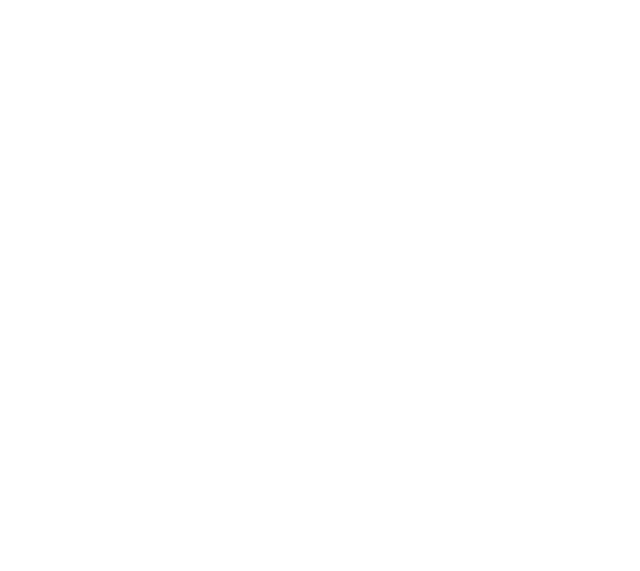
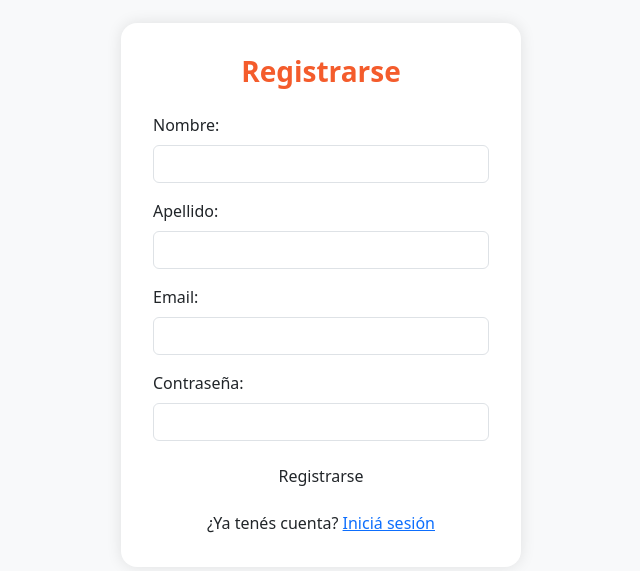
Before and after one commit to FelicitasRalle/challengeFinal-front-akademi-FelicitasRalle, a React (Vite) app: page /register in a window 1280 px wide. Before the commit this address had no page. Shown: the part 105-676 px from the top of the page, without its empty margins (319-959 px from the left). Built offline with nearby package versions, Linux system fonts and the light colour scheme.

Commit message:
feat: agregar paginas para reset de contraseña

```diff
--- a/src/App.jsx
+++ b/src/App.jsx
@@ -8,6 +8,9 @@ import CursosProfesorPage from './pages/CursosProfesorPage';
 import MisCursosAlumno from './pages/MisCursosAlumno';
 import CalificacionesProfesorPage from './pages/CalificacionesProfesorPage';
 import CalificacionesAlumnoPage from './pages/CalificacionesAlumnoPage';
+import RegisterPage from './pages/RegisterPage';
+import OlvidarContraseñaPage from './pages/OlvidarContraseñaPage';
+import ResetContraseñaPage from './pages/ResetContraseña';
 
 const App = () => {
   return (
@@ -22,6 +25,9 @@ const App = () => {
         <Route path="cursos/alumno/mis-cursos" element={<MisCursosAlumno />} />
         <Route path="profesor/calificaciones/:courseId" element={<CalificacionesProfesorPage />} />
         <Route path="calificaciones" element={<CalificacionesAlumnoPage />} />
+        <Route path="/register" element={<RegisterPage />} />
+        <Route path="/forgot-password" element={<OlvidarContraseñaPage />} />
+        <Route path="/reset-password" element={<ResetContraseñaPage />} />
       </Routes>
     </Router>
   );
--- a/src/pages/Login.jsx
+++ b/src/pages/Login.jsx
@@ -1,3 +1,4 @@
+// src/pages/LoginPage.jsx
 import React, { useState, useEffect } from "react";
 import { useDispatch, useSelector } from "react-redux";
 import { login } from "../redux/actions/authActions";
@@ -7,6 +8,7 @@ import '../styles/login.css';
 
 const LoginPage = () => {
   const [formData, setFormData] = useState({ email: "", password: "" });
+  const [fieldErrors, setFieldErrors] = useState({});
   const dispatch = useDispatch();
   const navigate = useNavigate();
 
@@ -14,24 +16,33 @@ const LoginPage = () => {
     (state) => state.auth
   );
 
+  const validate = () => {
+    const errors = {};
+    if (!formData.email.trim()) errors.email = 'El email es obligatorio';
+    else if (!/^[^\s@]+@[^\s@]+\.[^\s@]+$/.test(formData.email)) errors.email = 'Email inválido';
+    if (!formData.password.trim()) errors.password = 'La contraseña es obligatoria';
+    return errors;
+  };
+
   const handleChange = (e) => {
     setFormData({ ...formData, [e.target.name]: e.target.value });
   };
 
   const handleSubmit = async (e) => {
     e.preventDefault();
+    const errors = validate();
+    setFieldErrors(errors);
+    if (Object.keys(errors).length > 0) return;
     await dispatch(login(formData));
   };
 
   useEffect(() => {
     if (isAuthenticated && user && justLoggedIn) {
-    console.log("Redirigiendo por rol:", user.role);
       if (user.role === "student") navigate("/cursos");
       else if (user.role === "professor") navigate("/profesor/cursos");
       else if (user.role === "superadmin") navigate("/admin/usuarios");
     }
   }, [isAuthenticated, user, justLoggedIn, navigate]);
-
 
   return (
     <div className="login-page">
@@ -47,6 +58,7 @@ const LoginPage = () => {
               onChange={handleChange}
               required
             />
+            {fieldErrors.email && <small className="text-danger">{fieldErrors.email}</small>}
           </div>
           <div className="mb-3">
             <label className="form-label">Contraseña:</label>
@@ -57,6 +69,7 @@ const LoginPage = () => {
               onChange={handleChange}
               required
             />
+            {fieldErrors.password && <small className="text-danger">{fieldErrors.password}</small>}
           </div>
           <div className="d-grid">
             <button type="submit" className="btn login-btn" disabled={loading}>
@@ -69,6 +82,13 @@ const LoginPage = () => {
             </Alert>
           )}
         </form>
+        <div className="mt-3 text-center">
+          <span>¿No tenés cuenta? </span>
+          <a href="/register">Registrate aquí</a>
+        </div>
+        <div className="mt-2 text-center">
+          <a href="/forgot-password">¿Olvidaste tu contraseña?</a>
+        </div>
       </div>
     </div>
   );
--- /dev/null
+++ b/src/pages/OlvidarContraseñaPage.jsx
@@ -0,0 +1,58 @@
+import React, { useState } from 'react';
+import axios from 'axios';
+import { Alert, Spinner } from 'react-bootstrap';
+import '../styles/login.css';
+
+const OlvidarContraseñaPage = () => {
+  const [email, setEmail] = useState('');
+  const [loading, setLoading] = useState(false);
+  const [message, setMessage] = useState(null);
+  const [error, setError] = useState(null);
+
+  const handleSubmit = async (e) => {
+    e.preventDefault();
+    setLoading(true);
+    setError(null);
+    setMessage(null);
+    try {
+      await axios.post('/auth/forgot-password', { email });
+      setMessage('Se envió un enlace para restablecer la contraseña');
+    } catch (err) {
+      setError(err.response?.data?.message || 'Error al enviar el correo');
+    } finally {
+      setLoading(false);
+    }
+  };
+
+  return (
+    <div className="login-page">
+      <div className="login-card">
+        <h3 className="login-title">Recuperar contraseña</h3>
+        <form onSubmit={handleSubmit}>
+          <div className="mb-3">
+            <label className="form-label">Email:</label>
+            <input
+              type="email"
+              className="form-control"
+              value={email}
+              onChange={(e) => setEmail(e.target.value)}
+              required
+            />
+          </div>
+          <div className="d-grid">
+            <button type="submit" className="btn login-btn" disabled={loading}>
+              {loading ? <Spinner size="sm" animation="border" /> : 'Enviar enlace'}
+            </button>
+          </div>
+          {message && <Alert variant="success" className="mt-3">{message}</Alert>}
+          {error && <Alert variant="danger" className="mt-3">{error}</Alert>}
+        </form>
+        <div className="mt-3 text-center">
+          <a href="/">Volver al inicio</a>
+        </div>
+      </div>
+    </div>
+  );
+};
+
+export default OlvidarContraseñaPage;
--- /dev/null
+++ b/src/pages/RegisterPage.jsx
@@ -0,0 +1,99 @@
+// src/pages/RegisterPage.jsx
+import React, { useState } from 'react';
+import { useDispatch } from 'react-redux';
+import { register } from '../redux/actions/authActions';
+import { useNavigate } from 'react-router-dom';
+import { Spinner, Alert } from 'react-bootstrap';
+import '../styles/login.css';
+
+const RegisterPage = () => {
+  const [formData, setFormData] = useState({
+    firstName: '',
+    lastName: '',
+    email: '',
+    password: '',
+  });
+  const [loading, setLoading] = useState(false);
+  const [error, setError] = useState(null);
+  const [fieldErrors, setFieldErrors] = useState({});
+
+  const dispatch = useDispatch();
+  const navigate = useNavigate();
+
+  const validate = () => {
+    const errors = {};
+    if (!formData.firstName.trim()) errors.firstName = 'El nombre es obligatorio';
+    if (!formData.lastName.trim()) errors.lastName = 'El apellido es obligatorio';
+    if (!formData.email.trim()) errors.email = 'El email es obligatorio';
+    else if (!/^[^\s@]+@[^\s@]+\.[^\s@]+$/.test(formData.email)) errors.email = 'Email inválido';
+    if (!formData.password.trim()) errors.password = 'La contraseña es obligatoria';
+    else if (formData.password.length < 6) errors.password = 'La contraseña debe tener al menos 6 caracteres';
+    return errors;
+  };
+
+  const handleChange = (e) => {
+    const { name, value } = e.target;
+    setFormData({ ...formData, [name]: value });
+  };
+
+  const handleSubmit = async (e) => {
+    e.preventDefault();
+    const errors = validate();
+    setFieldErrors(errors);
+    if (Object.keys(errors).length > 0) return;
+
+    setLoading(true);
+    try {
+      await dispatch(register(formData));
+      navigate('/');
+    } catch (err) {
+      setError(err.response?.data?.message || 'Error al registrar el usuario');
+    } finally {
+      setLoading(false);
+    }
+  };
+
+  return (
+    <div className="login-page">
+      <div className="login-card">
+        <h3 className="login-title">Registrarse</h3>
+        <form onSubmit={handleSubmit} noValidate>
+          <div className="mb-3">
+            <label className="form-label">Nombre:</label>
+            <input type="text" name="firstName" className="form-control" onChange={handleChange} />
+            {fieldErrors.firstName && <small className="text-danger">{fieldErrors.firstName}</small>}
+          </div>
+          <div className="mb-3">
+            <label className="form-label">Apellido:</label>
+            <input type="text" name="lastName" className="form-control" onChange={handleChange} />
+            {fieldErrors.lastName && <small className="text-danger">{fieldErrors.lastName}</small>}
+          </div>
+          <div className="mb-3">
+            <label className="form-label">Email:</label>
+            <input type="email" name="email" className="form-control" onChange={handleChange} />
+            {fieldErrors.email && <small className="text-danger">{fieldErrors.email}</small>}
+          </div>
+          <div className="mb-3">
+            <label className="form-label">Contraseña:</label>
+            <input type="password" name="password" className="form-control" onChange={handleChange} />
+            {fieldErrors.password && <small className="text-danger">{fieldErrors.password}</small>}
+          </div>
+          <div className="d-grid">
+            <button type="submit" className="btn login-btn" disabled={loading}>
+              {loading ? <Spinner size="sm" animation="border" /> : 'Registrarse'}
+            </button>
+          </div>
+          {error && (
+            <Alert variant="danger" className="mt-3">{error}</Alert>
+          )}
+        </form>
+        <div className="mt-3 text-center">
+          <span>¿Ya tenés cuenta? </span>
+          <a href="/">Iniciá sesión</a>
+        </div>
+      </div>
+    </div>
+  );
+};
+
+export default RegisterPage;
--- /dev/null
+++ b/src/pages/ResetContraseña.jsx
@@ -0,0 +1,60 @@
+import React, { useState } from 'react';
+import { useNavigate, useSearchParams } from 'react-router-dom';
+import axios from 'axios';
+import { Spinner, Alert } from 'react-bootstrap';
+import '../styles/login.css';
+
+const ResetContraseñaPage = () => {
+  const [searchParams] = useSearchParams();
+  const token = searchParams.get('token');
+  const [password, setPassword] = useState('');
+  const [loading, setLoading] = useState(false);
+  const [message, setMessage] = useState(null);
+  const [error, setError] = useState(null);
+  const navigate = useNavigate();
+
+  const handleSubmit = async (e) => {
+    e.preventDefault();
+    setLoading(true);
+    setError(null);
+    setMessage(null);
+    try {
+      await axios.post('/auth/reset-password', { token, password });
+      setMessage('Contraseña actualizada correctamente');
+      setTimeout(() => navigate('/'), 2000);
+    } catch (err) {
+      setError(err.response?.data?.message || 'Error al actualizar la contraseña');
+    } finally {
+      setLoading(false);
+    }
+  };
+
+  return (
+    <div className="login-page">
+      <div className="login-card">
+        <h3 className="login-title">Nueva contraseña</h3>
+        <form onSubmit={handleSubmit}>
+          <div className="mb-3">
+            <label className="form-label">Contraseña nueva:</label>
+            <input
+              type="password"
+              className="form-control"
+              value={password}
+              onChange={(e) => setPassword(e.target.value)}
+              required
+            />
+          </div>
+          <div className="d-grid">
+            <button type="submit" className="btn login-btn" disabled={loading}>
+              {loading ? <Spinner size="sm" animation="border" /> : 'Restablecer'}
+            </button>
+          </div>
+          {message && <Alert variant="success" className="mt-3">{message}</Alert>}
+          {error && <Alert variant="danger" className="mt-3">{error}</Alert>}
+        </form>
+      </div>
+    </div>
+  );
+};
+
+export default ResetContraseñaPage;
--- a/src/redux/actions/authActions.js
+++ b/src/redux/actions/authActions.js
@@ -29,3 +29,11 @@ export const login = (credentials) => async (dispatch) => {
     });
   }
 };
+
+export const register = (formData) => async () => {
+  try {
+    await axios.post('/auth/register', formData);
+  } catch (error) {
+    throw error;
+  }
+};
```
Also changed, not shown: src/pages/CursosAlumnoPage.jsx (+17 -9 lines). Lines whose indentation alone changed are shown as unchanged.
